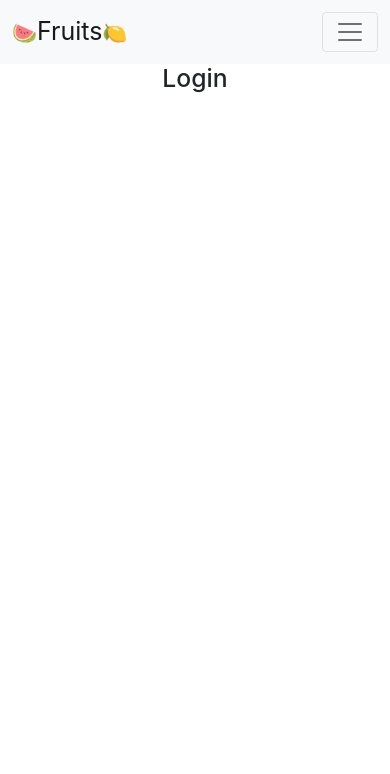
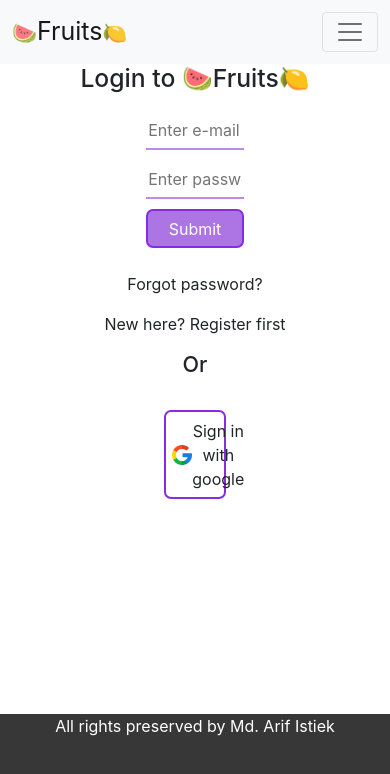
Before and after one commit to neloy005/fruits-inventory-client, a React (Create React App) app: page /login in a window 390 px wide. Shown: the top 774 px of the page. Built offline with nearby package versions, Linux system fonts and the light colour scheme; the HTML template or start-up script is replaced by a standard one.

Commit message:
login form created and google authentication successful

```diff
--- a/package.json
+++ b/package.json
@@ -7,9 +7,11 @@
     "@testing-library/react": "^13.1.1",
     "@testing-library/user-event": "^13.5.0",
     "bootstrap": "^5.1.3",
+    "firebase": "^9.7.0",
     "react": "^18.1.0",
     "react-bootstrap": "^2.3.1",
     "react-dom": "^18.1.0",
+    "react-firebase-hooks": "^5.0.3",
     "react-router-dom": "^6.3.0",
     "react-scripts": "5.0.1",
     "web-vitals": "^2.1.4"
--- a/src/App.js
+++ b/src/App.js
@@ -4,6 +4,9 @@ import Header from './component/Header/Header';
 import { Route, Routes } from 'react-router-dom';
 import Login from './component/Login/Login';
 import NotFound from './component/NotFound/NotFound';
+import InventoryManagement from './component/InventoryManagement/InventoryManagement';
+import Footer from './component/Footer/Footer';
+import Register from './component/Register/Register';
 
 function App() {
   return (
@@ -12,9 +15,12 @@ function App() {
       <Routes>
         <Route path='/' element={<Home></Home>}></Route>
         <Route path='/login' element={<Login></Login>}></Route>
+        <Route path='/register' element={<Register></Register>}></Route>
         <Route path='*' element={<NotFound></NotFound>}></Route>
+        <Route path='/inventory/:id' element={<InventoryManagement></InventoryManagement>}></Route>
       </Routes>
 
+      <Footer></Footer>
     </div>
   );
 }
--- /dev/null
+++ b/src/component/Footer/Footer.css
@@ -0,0 +1,7 @@
+.footer-container {
+    min-height: 200px;
+    padding-left: 30px;
+    padding-right: 30px;
+    background-color: rgba(0, 0, 0, 0.785);
+    color: white;
+}
--- /dev/null
+++ b/src/component/Footer/Footer.js
@@ -0,0 +1,12 @@
+import React from 'react';
+import './Footer.css';
+
+const Footer = () => {
+    return (
+        <div className='footer-container'>
+            <p>All rights preserved by Md. Arif Istiek</p>
+        </div>
+    );
+};
+
+export default Footer;
--- a/src/component/Fruit/Fruit.js
+++ b/src/component/Fruit/Fruit.js
@@ -1,15 +1,22 @@
 import React from 'react';
+import { useNavigate } from 'react-router-dom';
+
 
 const Fruit = (props) => {
     // console.log(props.fruit)
-    const { name, image } = props.fruit;
+    const { _id, name, image } = props.fruit;
+    const navigate = useNavigate();
 
+    const navigateToManageInventory = id => {
+        navigate(`/inventory/${id}`);
+    }
 
 
     return (
         <div>
             <h2>Single fruit</h2>
             {/* <img src={image} alt="" /> */}
+            <button onClick={() => navigateToManageInventory(_id)} >Manage stock</button>
         </div>
     );
 };
--- a/src/component/Home/Home.css
+++ b/src/component/Home/Home.css
@@ -22,6 +22,11 @@
     font-weight: 700;
     top: 55%;
     left: 4%;
+}
+
+.fruit-container {
+    display: grid;
+    grid-template-columns: repeat(3, 1fr);
 }
 
 @media only screen and (max-width: 900px) {
--- a/src/component/Home/Home.js
+++ b/src/component/Home/Home.js
@@ -33,12 +33,15 @@ const Home = () => {
 
 
             <h2>Inventory Overview:</h2>
+            <div className='fruit-container'>
                 {
                     fruitArrayForHome.map(fruit => <Fruit
                         key={fruit._id}
                         fruit={fruit}
                     ></Fruit>)
                 }
+            </div>
+
 
 
         </div>
--- a/src/component/InventoryManagement/InventoryManagement.js
+++ b/src/component/InventoryManagement/InventoryManagement.js
@@ -1,9 +1,12 @@
 import React from 'react';
+import { useParams } from 'react-router-dom';
 
 const InventoryManagement = () => {
+    const { id } = useParams();
+
     return (
         <div>
-            <h2>Inventory Management</h2>
+            <h2>Inventory Management: {id}</h2>
         </div>
     );
 };
--- /dev/null
+++ b/src/component/Login/Login.css
@@ -0,0 +1,61 @@
+.login-container {
+    min-height: 650px;
+}
+
+.login-container input:not([type="submit"]) {
+    margin-top: 10px;
+    width: 25%;
+    height: 39px;
+    border: 2px solid rgba(137, 43, 226, 0.562);
+    border-top: 0;
+    border-right: 0;
+    border-left: 0;
+
+}
+
+.login-container input:not([type="submit"]):hover {
+    border-bottom: 2px solid rgb(62, 8, 113);
+}
+
+.submit-btn {
+    margin-top: 10px;
+    width: 25%;
+    height: 39px;
+    border: 2px solid blueviolet;
+    border-radius: 7px;
+    background-color: rgba(140, 58, 216, 0.704);
+    color: white;
+}
+
+.login-container input:not([type="submit"]):focus {
+    border: 2px solid blueviolet;
+    border-radius: 7px;
+    outline: none;
+}
+
+.submit-btn:hover {
+    border: 2px solid rgb(69, 8, 126);
+    background-color: rgba(137, 43, 226, 0.894);
+}
+
+.google-signin-container {
+    display: flex;
+    justify-content: space-around;
+    align-items: center;
+    border: 2px solid blueviolet;
+    border-radius: 7px;
+    padding: 6.5px;
+    margin: auto;
+    width: 16%;
+    cursor: pointer;
+
+}
+
+.google-signin-container:hover {
+    background-color: rgba(137, 43, 226, 0.528);
+    color: white;
+}
+
+@media only screen and (max-width: 900px) {
+    .login-container input {}
+}
--- a/src/component/Login/Login.js
+++ b/src/component/Login/Login.js
@@ -1,9 +1,36 @@
 import React from 'react';
+import './Login.css';
+import google from '../../images/google.png';
+
+import { useSignInWithGoogle } from 'react-firebase-hooks/auth';
+import { useNavigate } from 'react-router-dom';
+import auth from '../../firebase.init';
 
 const Login = () => {
+    const navigate = useNavigate();
+    const [signInWithGoogle, user, loading, error] = useSignInWithGoogle(auth);
+
+    if (user) {
+        navigate('/');
+    }
     return (
-        <div>
-            <h2>Login</h2>
+        <div className='login-container'>
+            <h2>Login to 🍉Fruits🍋</h2>
+
+            <form>
+                <input type="text" name='email' placeholder='Enter e-mail' required /> <br />
+                <input type="password" name='password' placeholder='Enter password' required /> <br />
+                <input className='submit-btn' type="submit" />
+            </form>
+            <br />
+            <p>Forgot password?</p>
+            <p>New here? <span>Register first</span></p>
+            <h4>Or</h4>
+            <br />
+            <div className='google-signin-container' onClick={() => signInWithGoogle()}>
+                <img style={{ 'width': '20px' }} src={google} alt="" />
+                <span>Sign in with google</span>
+            </div>
         </div>
     );
 };
--- /dev/null
+++ b/src/component/Register/Register.js
@@ -0,0 +1,11 @@
+import React from 'react';
+
+const Register = () => {
+    return (
+        <div>
+            <h2>Register</h2>
+        </div>
+    );
+};
+
+export default Register;
--- /dev/null
+++ b/src/firebase.init.js
@@ -0,0 +1,22 @@
+// Import the functions you need from the SDKs you need
+import { initializeApp } from "firebase/app";
+import { getAuth } from 'firebase/auth';
+// TODO: Add SDKs for Firebase products that you want to use
+// https://firebase.google.com/docs/web/setup#available-libraries
+
+// Your web app's Firebase configuration
+const firebaseConfig = {
+    apiKey: "AIzaSyBuFp7fq_Tr_MF62f3c_vuUUGQ9nWN-OIs",
+    authDomain: "fruit-inventory.firebaseapp.com",
+    projectId: "fruit-inventory",
+    storageBucket: "fruit-inventory.appspot.com",
+    messagingSenderId: "132082174663",
+    appId: "1:132082174663:web:b1e02d711124631be24ce2"
+};
+
+// Initialize Firebase
+const app = initializeApp(firebaseConfig);
+
+const auth = getAuth(app);
+
+export default auth;
```
Also changed, not shown: src/images/google.png (added), 1 other file (tests, documents, lock files or other folders). Lines whose indentation alone changed are shown as unchanged.
